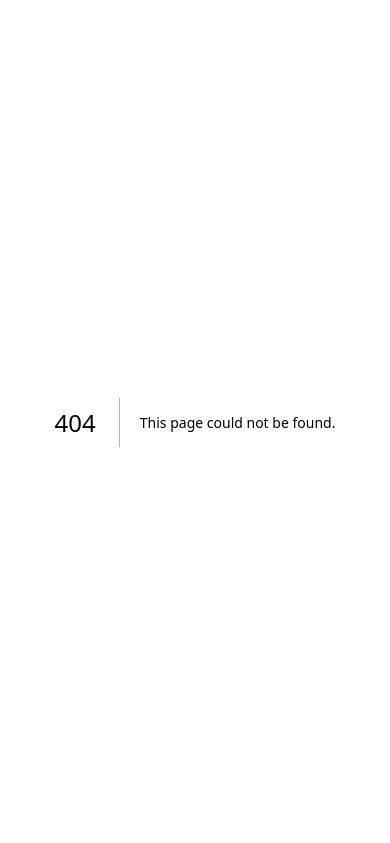
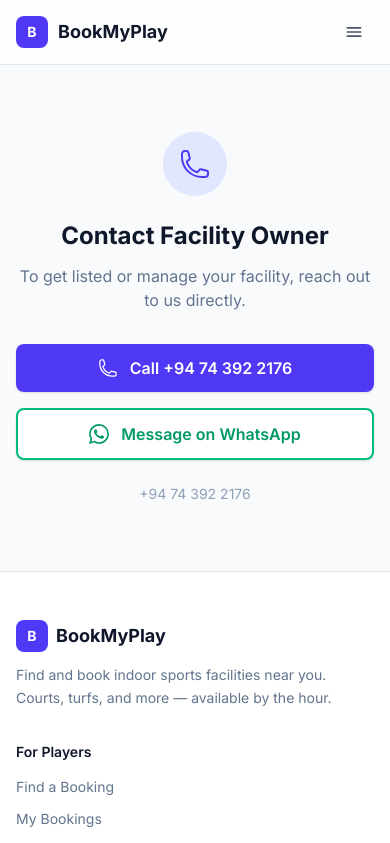
Before and after one commit to UsmanRizan/demo, a Next.js app: page /contact-owner in a window 390 px wide. Before the commit this address had no page. Shown: the top 843 px of the page. Built offline with nearby package versions, Linux system fonts and the light colour scheme.

Commit message:
feat(ui): add contact owner page and update navigation links
Add a new contact page for facility owners to reach out via phone
or WhatsApp. Update the home page and footer to redirect unauthenticated
users to the contact page instead of the owner dashboard.

```diff
--- /dev/null
+++ b/src/app/contact-owner/page.tsx
@@ -0,0 +1,71 @@
+import Header from "@/components/Header";
+import Footer from "@/components/Footer";
+
+export default function ContactOwnerPage() {
+  return (
+    <main className="min-h-screen bg-slate-50">
+      <Header user={null} />
+    <div className="flex min-h-[60vh] items-center justify-center px-4">
+      <div className="mx-auto max-w-md text-center">
+        <div className="mb-6 flex h-16 w-16 mx-auto items-center justify-center rounded-full bg-indigo-100">
+          <svg
+            className="h-8 w-8 text-indigo-600"
+            fill="none"
+            viewBox="0 0 24 24"
+            strokeWidth={1.5}
+            stroke="currentColor"
+          >
+            <path
+              strokeLinecap="round"
+              strokeLinejoin="round"
+              d="M2.25 6.75c0 8.284 6.716 15 15 15h2.25a2.25 2.25 0 002.25-2.25v-1.372c0-.516-.351-.966-.852-1.091l-4.423-1.106c-.44-.11-.902.055-1.173.417l-.97 1.293c-.282.376-.769.542-1.21.38a12.035 12.035 0 01-7.143-7.143c-.162-.441.004-.928.38-1.21l1.293-.97c.363-.271.527-.734.417-1.173L6.963 3.102a1.125 1.125 0 00-1.091-.852H4.5A2.25 2.25 0 002.25 4.5v2.25z"
+            />
+          </svg>
+        </div>
+
+        <h1 className="text-2xl font-bold text-slate-900">Contact Facility Owner</h1>
+        <p className="mt-3 text-slate-500">
+          To get listed or manage your facility, reach out to us directly.
+        </p>
+
+        <div className="mt-8 space-y-4">
+          <a
+            href="tel:+94743922176"
+            className="flex w-full items-center justify-center gap-3 rounded-lg bg-indigo-600 px-6 py-3 text-base font-semibold text-white shadow-sm transition-colors hover:bg-indigo-500"
+          >
+            <svg
+              className="h-5 w-5"
+              fill="none"
+              viewBox="0 0 24 24"
+              strokeWidth={1.5}
+              stroke="currentColor"
+            >
+              <path
+                strokeLinecap="round"
+                strokeLinejoin="round"
+                d="M2.25 6.75c0 8.284 6.716 15 15 15h2.25a2.25 2.25 0 002.25-2.25v-1.372c0-.516-.351-.966-.852-1.091l-4.423-1.106c-.44-.11-.902.055-1.173.417l-.97 1.293c-.282.376-.769.542-1.21.38a12.035 12.035 0 01-7.143-7.143c-.162-.441.004-.928.38-1.21l1.293-.97c.363-.271.527-.734.417-1.173L6.963 3.102a1.125 1.125 0 00-1.091-.852H4.5A2.25 2.25 0 002.25 4.5v2.25z"
+              />
+            </svg>
+            Call +94 74 392 2176
+          </a>
+
+          <a
+            href="https://wa.me/94743922176"
+            target="_blank"
+            rel="noopener noreferrer"
+            className="flex w-full items-center justify-center gap-3 rounded-lg border-2 border-emerald-500 bg-white px-6 py-3 text-base font-semibold text-emerald-600 shadow-sm transition-colors hover:bg-emerald-50"
+          >
+            <svg className="h-5 w-5" viewBox="0 0 24 24" fill="currentColor">
+              <path d="M17.472 14.382c-.297-.149-1.758-.867-2.03-.967-.273-.099-.471-.148-.67.15-.197.297-.767.966-.94 1.164-.173.199-.347.223-.644.075-.297-.15-1.255-.463-2.39-1.475-.883-.788-1.48-1.761-1.653-2.059-.173-.297-.018-.458.13-.606.134-.133.298-.347.446-.52.149-.174.198-.298.298-.497.099-.198.05-.371-.025-.52-.075-.149-.669-1.612-.916-2.207-.242-.579-.487-.5-.669-.51-.173-.008-.371-.01-.57-.01-.198 0-.52.074-.792.372-.272.297-1.04 1.016-1.04 2.479 0 1.462 1.065 2.875 1.213 3.074.149.198 2.096 3.2 5.077 4.487.709.306 1.262.489 1.694.625.712.227 1.36.195 1.871.118.571-.085 1.758-.719 2.006-1.413.248-.694.248-1.289.173-1.413-.074-.124-.272-.198-.57-.347m-5.421 7.403h-.004a9.87 9.87 0 01-5.031-1.378l-.361-.214-3.741.982.998-3.648-.235-.374a9.86 9.86 0 01-1.51-5.26c.001-5.45 4.436-9.884 9.888-9.884 2.64 0 5.122 1.03 6.988 2.898a9.825 9.825 0 012.893 6.994c-.003 5.45-4.437 9.884-9.885 9.884m8.413-18.297A11.815 11.815 0 0012.05 0C5.495 0 .16 5.335.157 11.892c0 2.096.547 4.142 1.588 5.945L.057 24l6.305-1.654a11.882 11.882 0 005.683 1.448h.005c6.554 0 11.89-5.335 11.893-11.893a11.821 11.821 0 00-3.48-8.413z" />
+            </svg>
+            Message on WhatsApp
+          </a>
+        </div>
+
+        <p className="mt-6 text-sm text-slate-400">+94 74 392 2176</p>
+      </div>
+    </div>
+      <Footer />
+    </main>
+  );
+}
--- a/src/app/page.tsx
+++ b/src/app/page.tsx
@@ -120,7 +120,7 @@
             </div>
             <div className="mt-6">
               <a
-                href="/owner"
+                href={user ? "/owner" : "/contact-owner"}
                 className="inline-flex items-center justify-center rounded-xl border border-slate-200 bg-white px-6 py-3.5 text-sm font-semibold text-slate-700 transition-all hover:border-slate-300 hover:bg-slate-50"
               >
                 List Your Facility
@@ -223,7 +223,7 @@
             </div>
             <div className="mt-6 flex flex-col items-center justify-center gap-3 sm:flex-row">
               <a
-                href="/owner/locations/new"
+                href={user ? "/owner/locations/new" : "/contact-owner"}
                 className="inline-flex items-center rounded-xl border border-indigo-400 px-6 py-3.5 text-sm font-semibold text-white transition-all hover:bg-indigo-500"
               >
                 List Your Facility
--- a/src/components/Footer.tsx
+++ b/src/components/Footer.tsx
@@ -44,17 +44,17 @@
             <h3 className="text-sm font-semibold text-slate-900">For Facility Owners</h3>
             <ul className="mt-3 space-y-2">
               <li>
-                <a href="/owner" className="text-sm text-slate-500 hover:text-indigo-600 transition-colors">
+                <a href="/contact-owner" className="text-sm text-slate-500 hover:text-indigo-600 transition-colors">
                   Owner Dashboard
                 </a>
               </li>
               <li>
-                <a href="/owner/locations/new" className="text-sm text-slate-500 hover:text-indigo-600 transition-colors">
+                <a href="/contact-owner" className="text-sm text-slate-500 hover:text-indigo-600 transition-colors">
                   List Your Facility
                 </a>
               </li>
               <li>
-                <a href="/owner/bookings" className="text-sm text-slate-500 hover:text-indigo-600 transition-colors">
+                <a href="/contact-owner" className="text-sm text-slate-500 hover:text-indigo-600 transition-colors">
                   Manage Bookings
                 </a>
               </li>
```
